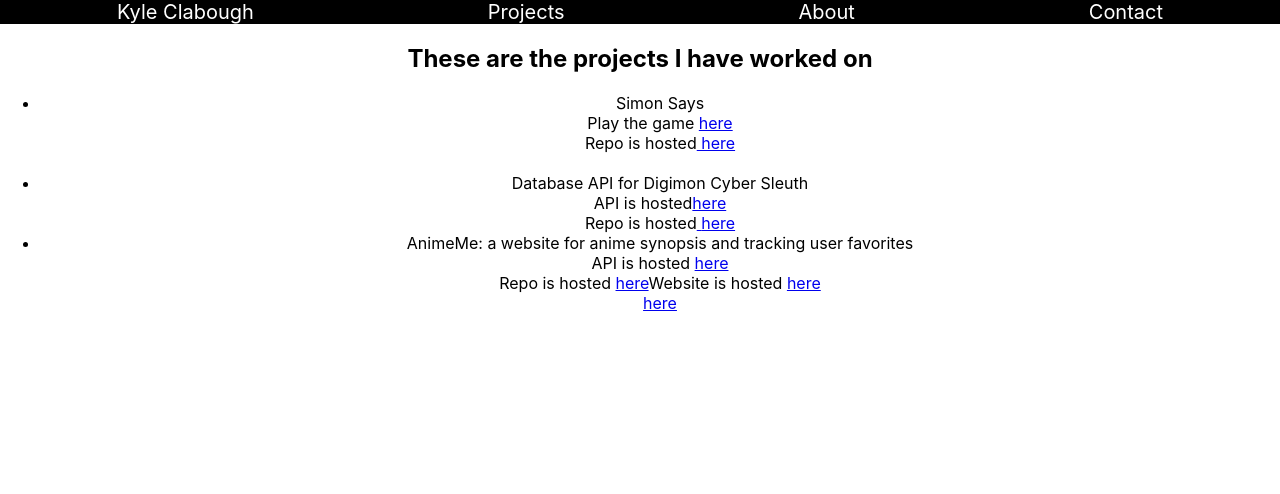
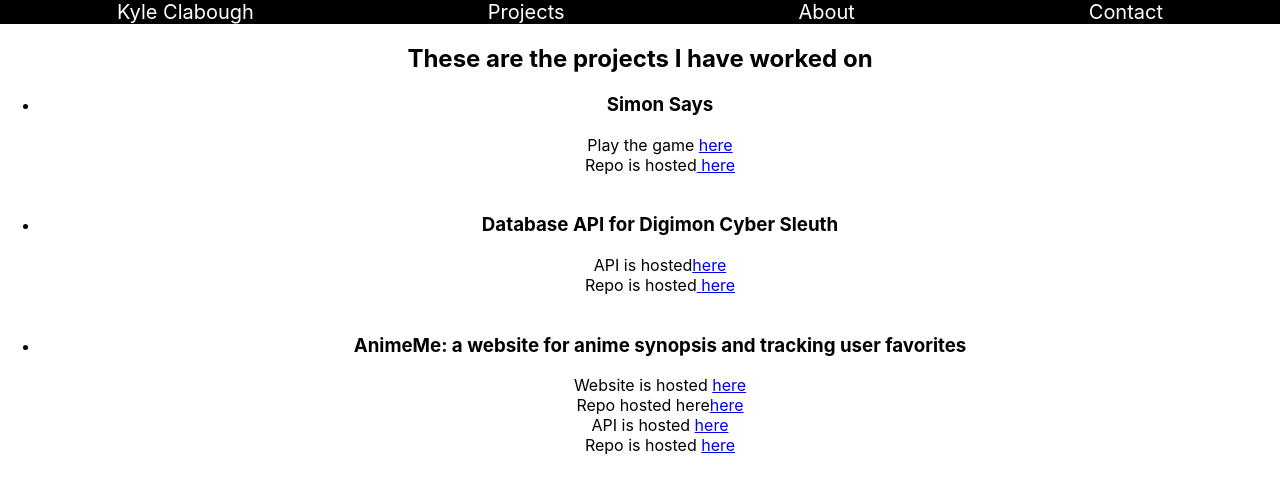
Before and after one commit to SirAirdude/portfolioWebsite, a React (Create React App) app: page /projects in a window 1280 px wide. Shown: the top 494 px of the page. Built offline with nearby package versions, Linux system fonts and the light colour scheme.

Commit message:
change formatting for  projects page

```diff
--- a/src/Projects/Projects.js
+++ b/src/Projects/Projects.js
@@ -7,8 +7,7 @@ class Project extends Component {
         <h2>These are the projects I have worked on</h2>
         <ul>
           <li>
-            Simon Says
-            <br />
+            <h3>Simon Says</h3>
             Play the game{" "}
             <a href="https://sirairdude.github.io/ga-project1-simon/">here</a>
             <br />
@@ -17,7 +16,9 @@ class Project extends Component {
           </li>
           <br />
           <li>
-            Database API for Digimon Cyber Sleuth <br />
+            <h3>
+              Database API for Digimon Cyber Sleuth <br />
+            </h3>
             API is hosted
             <a href="https://digimon-cyber-sleuth-api.herokuapp.com/api/digimon">
               here
@@ -29,8 +30,15 @@ class Project extends Component {
               here
             </a>
           </li>
+          <br />
           <li>
-            AnimeMe: a website for anime synopsis and tracking user favorites{" "}
+            <h3>
+              AnimeMe: a website for anime synopsis and tracking user favorites{" "}
+            </h3>
+            Website is hosted <a href="http://animeme.surge.sh/">here</a>
+            <br />
+            Repo hosted here
+            <a href="https://github.com/KeeneWong/Animeme">here</a>
             <br />
             API is hosted <a href="https://animeme-api.herokuapp.com/">here</a>
             <br />
@@ -38,9 +46,6 @@ class Project extends Component {
             <a href="https://github.com/SirAirdude/ga-project-3-animeDB-api">
               here
             </a>
-            Website is hosted <a href="http://animeme.surge.sh/">here</a>
-            <br />
-            <a href="https://github.com/KeeneWong/Animeme">here</a>
           </li>
         </ul>
       </div>
```
